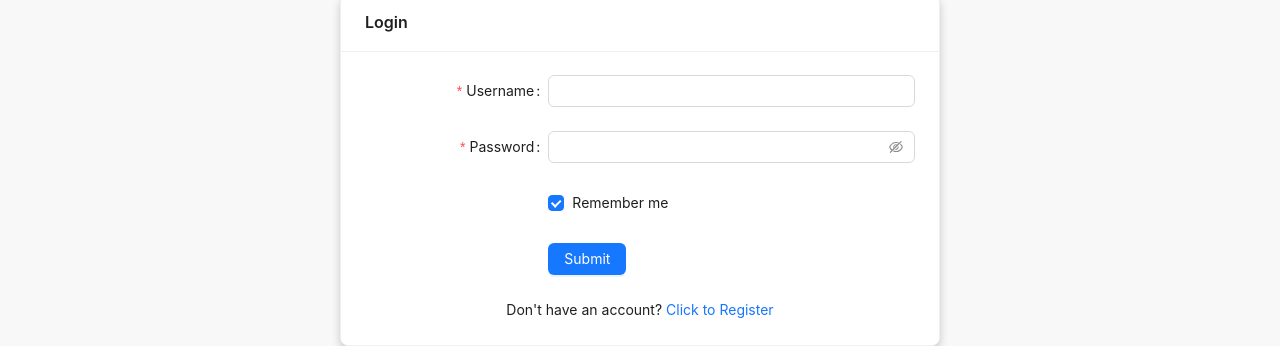
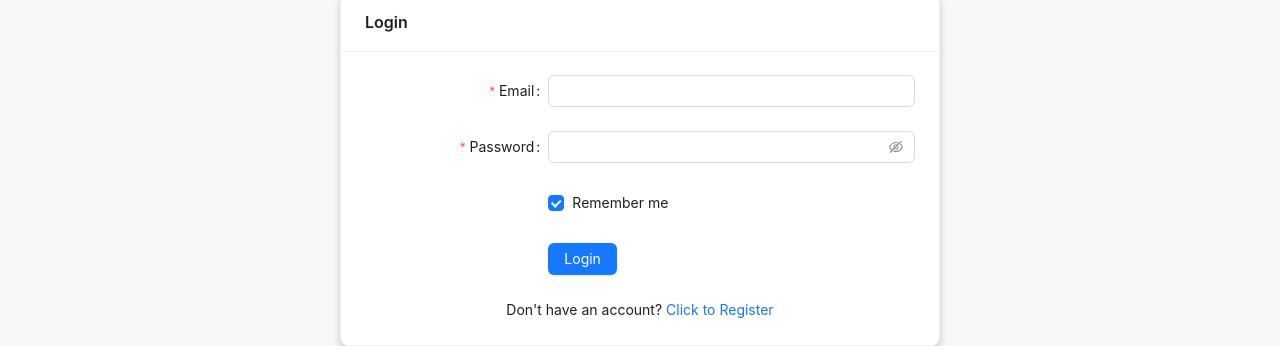
Before and after one commit to alperenerS/steelify.io, a React (Create React App) app in the folder client/: page /login in a window 1280 px wide. Shown: the part 196-542 px from the top of the page. Built offline with nearby package versions, Linux system fonts and the light colour scheme.

Commit message:
Quick Fixes

```diff
--- a/client/src/Pages/AboutUs/aboutUs.js
+++ b/client/src/Pages/AboutUs/aboutUs.js
@@ -102,7 +102,7 @@ const AboutUs = () => {
         <Col span={4}>
           <a href="https://www.linkedin.com/in/alperen-alihan-er-910050151" target="_blank" rel="noopener noreferrer">
             <Card hoverable cover={<img alt="Alperen Alihan Er" src={alperenalihaner} />}>
-              <Card.Meta title="Alperen Alihan Er" description="Chief Technology Officer" />
+              <Card.Meta title="Alperen Alihan Er" description="Product Manager" />
             </Card>
           </a>
         </Col>
--- a/client/src/Pages/GetQuote/fileUpload.js
+++ b/client/src/Pages/GetQuote/fileUpload.js
@@ -6,7 +6,6 @@ const { Dragger } = Upload;
 
 const FileUpload = () => {
   const allowedExtensions = ['.step', '.stp', '.stl', '.iges', '.igs', '.dxf', '.pdf'];
-
   const beforeUpload = (file) => {
     const isAllowedType = allowedExtensions.some(extension => file.name.toLowerCase().endsWith(extension));
     if (!isAllowedType) {
--- a/client/src/Pages/LandingPage/landingPageHeader.css
+++ b/client/src/Pages/LandingPage/landingPageHeader.css
@@ -3,7 +3,7 @@
   background-image: url('backgroundWelding.png');
   background-size: cover;
   background-position: center;
-  height: 60vh;
+  height: 90vh;
   display: flex;
   flex-direction: column;
   justify-content: center;
--- a/client/src/Pages/Login/login.js
+++ b/client/src/Pages/Login/login.js
@@ -1,20 +1,21 @@
-import React, { useState } from 'react';
+import React from 'react';
 import axios from 'axios';
 import { useNavigate, Link } from 'react-router-dom';
 import { Form, Input, Button, Checkbox, Card, notification } from 'antd';
 import { API_BASE_URL } from '../../config';
 
 const Login = () => {
-  const [formData, setFormData] = useState({
-    username: '',
-    password: '',
-    remember: false,
-  });
   const navigate = useNavigate();
 
   const onFinish = async (values) => {
     try {
-      const response = await axios.post(`${API_BASE_URL}/login`, values);
+      // values'daki username alanını email olarak değiştiriyoruz.
+      const loginData = {
+        email: values.username,
+        password: values.password
+      };
+
+      const response = await axios.post(`${API_BASE_URL}/auth/login`, loginData);
 
       if (response.data.success) {
         // Optionally set local storage or cookie here if remember me is checked
@@ -25,13 +26,13 @@ const Login = () => {
       } else {
         notification.error({
           message: 'Login Failed',
-          description: response.data.message || 'Invalid username or password.',
+          description: response.data.message || 'Invalid email or password.',
         });
       }
     } catch (error) {
       notification.error({
         message: 'Login Failed',
-        description: 'An error occurred. Please try again later.',
+        description: `An error occurred. Please try again later. ${error.response?.data?.message || ''}`,
       });
     }
   };
@@ -42,7 +43,7 @@ const Login = () => {
 
   return (
     <div style={{ display: 'flex', justifyContent: 'center', alignItems: 'center', minHeight: '100vh' }}>
-      <Card title="Login" style={{ maxWidth: 600, width: '100%', marginTop: '-20vh',boxShadow: '0 4px 8px 0 rgba(0,0,0,0.2)' }}>
+      <Card title="Login" style={{ maxWidth: 600, width: '100%', marginTop: '-20vh', boxShadow: '0 4px 8px 0 rgba(0,0,0,0.2)' }}>
         <Form
           name="basic"
           labelCol={{ span: 8 }}
@@ -53,9 +54,9 @@ const Login = () => {
           autoComplete="off"
         >
           <Form.Item
-            label="Username"
-            name="username"
-            rules={[{ required: true, message: 'Please input your username!' }]}
+            label="Email"
+            name="email" // Frontend formunu kullanıcı dostu tutmak için "Email" olarak etiketliyoruz ama name'i "username" olarak bırakabiliriz ya da backend ile uyumlu olacak şekilde bu alanı da "email" olarak güncelleyebiliriz.
+            rules={[{ required: true, message: 'Please input your email!' }]}
           >
             <Input />
           </Form.Item>
@@ -78,7 +79,7 @@ const Login = () => {
 
           <Form.Item wrapperCol={{ offset: 8, span: 16 }}>
             <Button type="primary" htmlType="submit">
-              Submit
+              Login
             </Button>
           </Form.Item>
         </Form>
```
